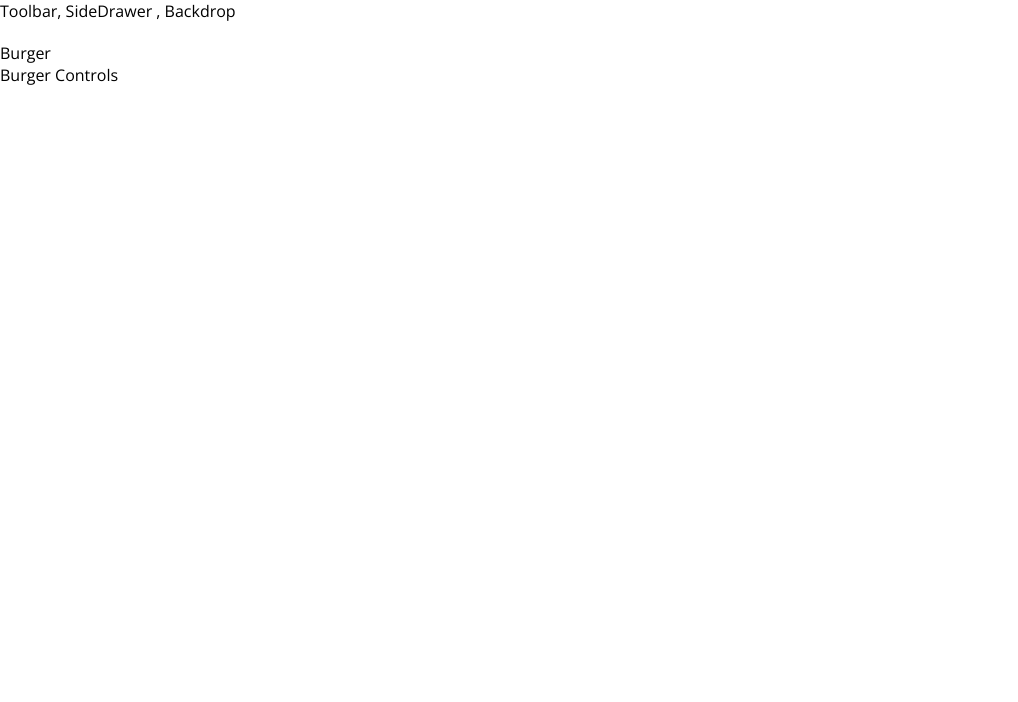
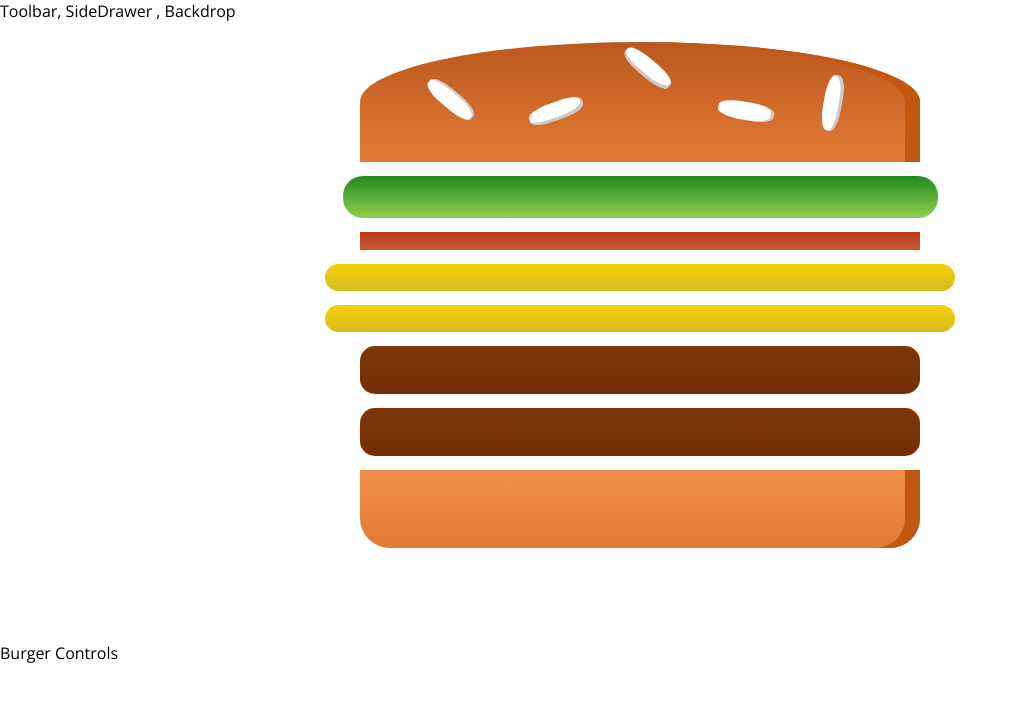
Before and after one commit to ANgajasinghe/burger-builder, a React (Create React App) app: page / in a window 1280 px wide. Shown: the top 702 px of the page, without its empty margins (0-1018 px from the left). Built offline with nearby package versions, Linux system fonts and the light colour scheme.

Commit message:
12. Outputting Burger Ingredients Dynamically

```diff
--- a/package.json
+++ b/package.json
@@ -6,6 +6,7 @@
     "@testing-library/jest-dom": "^5.11.9",
     "@testing-library/react": "^11.2.3",
     "@testing-library/user-event": "^12.6.0",
+    "prop-types": "^15.7.2",
     "react": "^17.0.1",
     "react-dom": "^17.0.1",
     "react-scripts": "4.0.1",
--- /dev/null
+++ b/src/components/Burger/Burger.css
@@ -0,0 +1,29 @@
+.Burger {
+    width: 100%;
+    margin: auto;
+    height: 250px;
+    text-align: center;
+    font-weight: bold;
+    font-size: 1.2rem;
+}
+
+@media (min-width: 500px) and (min-height: 400px) {
+    .Burger {
+        width: 350px;
+        height: 300px;
+    }
+}
+
+@media (min-width: 500px) and (min-height: 401px) {
+    .Burger {
+        width: 450px;
+        height: 400px;
+    }
+}
+
+@media (min-width: 1000px) and (min-height: 700px) {
+    .Burger {
+        width: 700px;
+        height: 600px;
+    }
+}
--- /dev/null
+++ b/src/components/Burger/Burger.js
@@ -0,0 +1,29 @@
+import React from 'react';
+import './Burger.css';
+import BurgerIngredient from "./BurgerIngredients/BurgerIngredient";
+
+const burger = (props) => {
+
+    // Object to array =  Object.keys()
+    console.log(props.ingredients);
+    const objetKeyArray = Object.keys(props.ingredients); // ["salad", "bacon", "cheese", "meat"]
+    const transformedIngredients = objetKeyArray
+        .map(igKey =>{
+            // Create array Array(LENGTH)
+            console.log(igKey);
+            return [...Array(props.ingredients[igKey])]
+                .map((_,i) => {
+                return <BurgerIngredient key={igKey + i} type={igKey}/>
+            })
+        })
+
+
+    return(
+      <div className='Burger'>
+          <BurgerIngredient type='bread-top'/>
+          {transformedIngredients}
+          <BurgerIngredient type='bread-bottom'/>
+      </div>
+    );
+}
+export default burger;
--- /dev/null
+++ b/src/components/Burger/BurgerIngredients/BurgerIngredient.css
@@ -0,0 +1,113 @@
+.BreadBottom {
+    height: 13%;
+    width: 80%;
+    background: linear-gradient(#F08E4A, #e27b36);
+    border-radius: 0 0 30px 30px;
+    box-shadow: inset -15px 0 #c15711;
+    margin: 2% auto;
+}
+
+.BreadTop {
+    height: 20%;
+    width: 80%;
+    background: linear-gradient(#bc581e, #e27b36);
+    border-radius: 50% 50% 0 0;
+    box-shadow: inset -15px 0 #c15711;
+    margin: 2% auto;
+    position: relative;
+}
+
+.Seeds1 {
+    width: 10%;
+    height: 15%;
+    position: absolute;
+    background-color: white;
+    left: 30%;
+    top: 50%;
+    border-radius: 40%;
+    transform: rotate(-20deg);
+    box-shadow: inset -2px -3px #c9c9c9;
+}
+
+.Seeds1:after {
+    content: "";
+    width: 100%;
+    height: 100%;
+    position: absolute;
+    background-color: white;
+    left: -170%;
+    top: -260%;
+    border-radius: 40%;
+    transform: rotate(60deg);
+    box-shadow: inset -1px 2px #c9c9c9;
+  }
+
+.Seeds1:before {
+    content: "";
+    width: 100%;
+    height: 100%;
+    position: absolute;
+    background-color: white;
+    left: 180%;
+    top: -50%;
+    border-radius: 40%;
+    transform: rotate(60deg);
+    box-shadow: inset -1px -3px #c9c9c9;
+  }
+
+  .Seeds2 {
+    width: 10%;
+    height: 15%;
+    position: absolute;
+    background-color: white;
+    left: 64%;
+    top: 50%;
+    border-radius: 40%;
+    transform: rotate(10deg);
+    box-shadow: inset -3px 0 #c9c9c9;
+  }
+
+  .Seeds2:before {
+    content: "";
+    width: 100%;
+    height: 100%;
+    position: absolute;
+    background-color: white;
+    left: 150%;
+    top: -130%;
+    border-radius: 40%;
+    transform: rotate(90deg);
+    box-shadow: inset 1px 3px #c9c9c9;
+  }
+
+
+.Meat {
+    width: 80%;
+    height: 8%;
+    background: linear-gradient(#7f3608, #702e05);
+    margin: 2% auto;
+    border-radius: 15px;
+}
+
+.Cheese {
+    width: 90%;
+    height: 4.5%;
+    margin: 2% auto;
+    background: linear-gradient(#f4d004, #d6bb22);
+    border-radius: 20px;
+}
+
+.Salad {
+    width: 85%;
+    height: 7%;
+    margin: 2% auto;
+    background: linear-gradient(#228c1d, #91ce50);
+    border-radius: 20px;
+}
+
+.Bacon {
+    width: 80%;
+    height: 3%;
+    background: linear-gradient(#bf3813, #c45e38);
+    margin: 2% auto;
+}
--- /dev/null
+++ b/src/components/Burger/BurgerIngredients/BurgerIngredient.js
@@ -0,0 +1,45 @@
+import React,{Component} from 'react'
+import './BurgerIngredient.css';
+import PropTypes from 'prop-types';
+
+class BurgerIngredient extends Component {
+    render() {
+        let ingredients = null;
+        switch (this.props.type) {
+            case ( 'bread-bottom' ):
+                ingredients = <div className='BreadBottom'></div>;
+                break;
+            case ( 'bread-top' ):
+                ingredients = (
+                    <div className='BreadTop'>
+                        <div className='Seeds1'></div>
+                        <div className='Seeds2'></div>
+                    </div>
+                );
+                break;
+            case ( 'meat' ):
+                ingredients = <div className='Meat'></div>;
+                break;
+            case ( 'cheese' ):
+                ingredients = <div className='Cheese'></div>;
+                break;
+            case ( 'bacon' ):
+                ingredients = <div className='Bacon'></div>;
+                break;
+            case ( 'salad' ):
+                ingredients = <div className='Salad'></div>;
+                break;
+            default:
+                ingredients = null;
+        }
+        return ingredients;
+    }
+}
+
+// Adding prop validation
+BurgerIngredient.propTypes = {
+    type: PropTypes.string.isRequired
+}
+
+
+export default BurgerIngredient;
--- a/src/containers/BurgerBuilder/index.js
+++ b/src/containers/BurgerBuilder/index.js
@@ -1,11 +1,28 @@
 import React, { Component} from 'react'
 import Aux from "../../hoc/Auxiliary.component";
+import Burger from '../../components/Burger/Burger'
 
+// this is a state full component
 class BurgerBuilder extends Component {
+    // constructor(props) {
+    //     super(props);
+    //     this.state = {}
+    // }
+
+    state = {
+        ingredients: {
+            salad:1,
+            bacon:1,
+            cheese: 2,
+            meat: 2
+        }
+    }
+
+
     render() {
         return (
             <Aux>
-                <div>Burger</div>
+                <Burger ingredients={this.state.ingredients} />
                 <div>Burger Controls</div>
             </Aux>
         );
```
Also changed, not shown: 1 other file (tests, documents, lock files or other folders).
